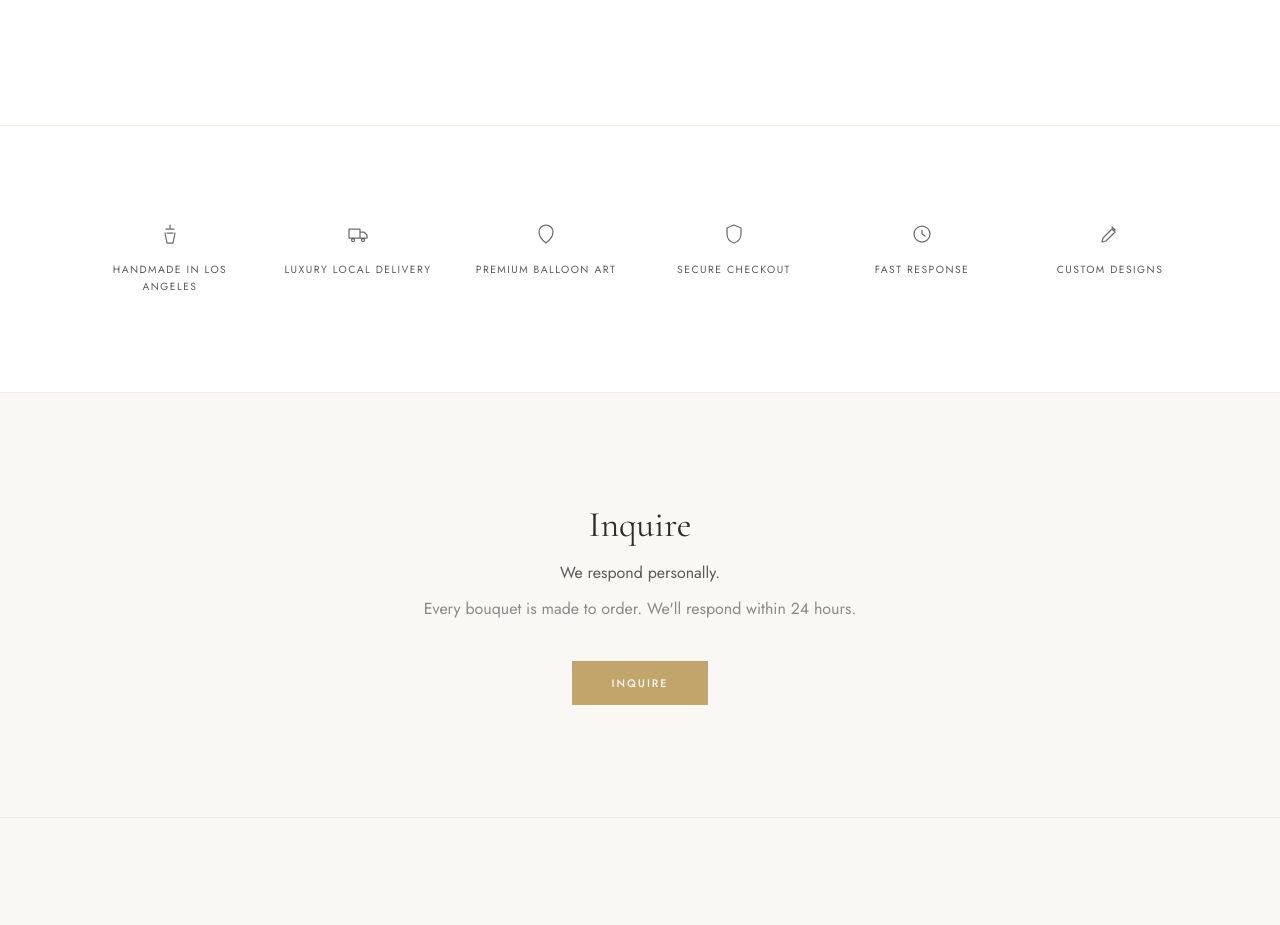
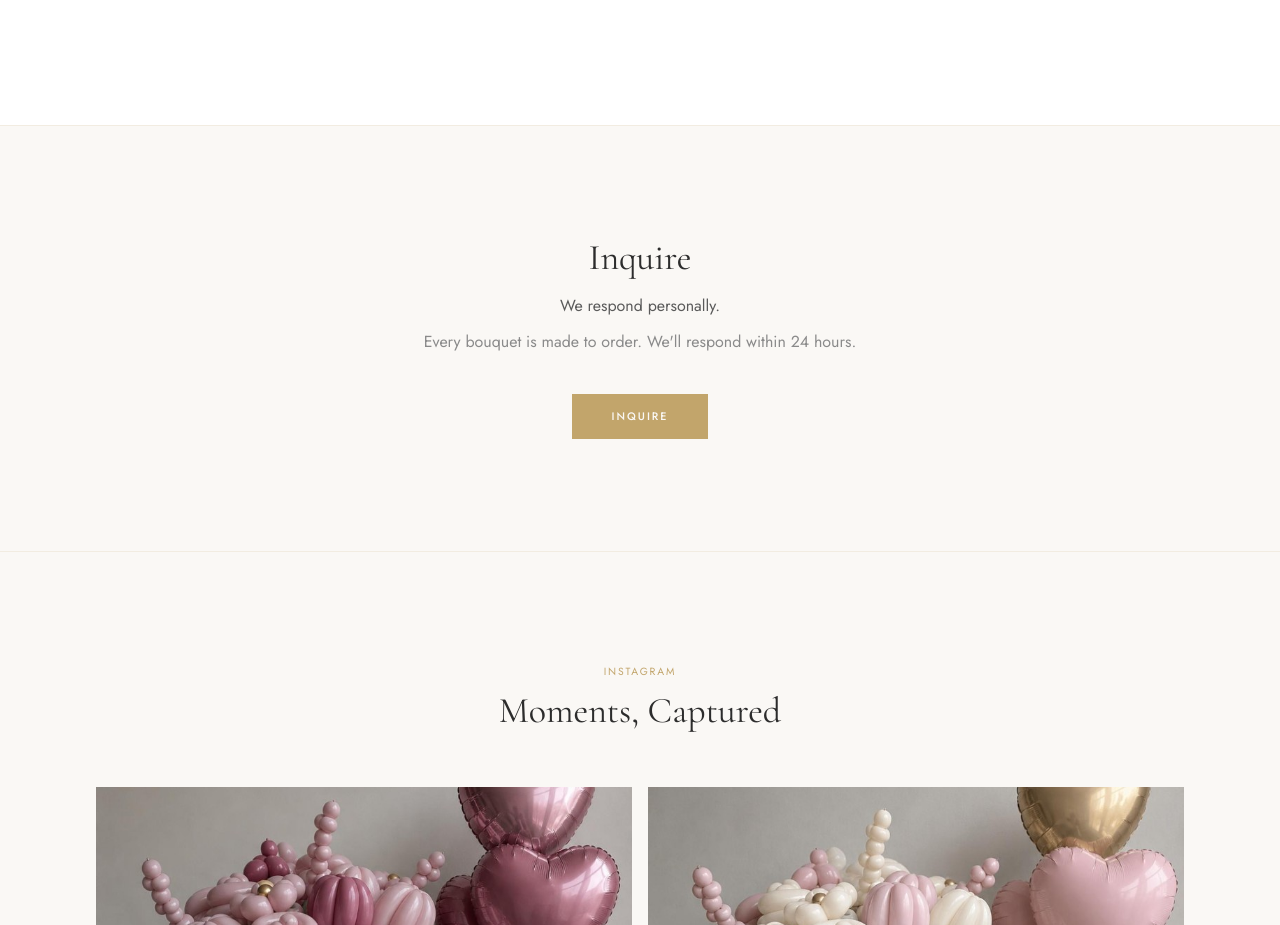
Before and after one commit to hjkim812812/balloons-by-h, a Next.js app: page / in a window 1280 px wide. Shown: the part 4800-5725 px from the top of the page. Built offline with nearby package versions, Linux system fonts and the light colour scheme; no server answers.

Commit message:
Remove trust badges section from homepage.

```diff
--- a/src/app/page.tsx
+++ b/src/app/page.tsx
@@ -15,8 +15,6 @@ import { JsonLd } from "@/components/JsonLd";
 import { ScrollReveal } from "@/components/ScrollReveal";
 
 import { Testimonials } from "@/components/Testimonials";
-
-import { TrustSection } from "@/components/TrustSection";
 
 import { SectionHeader } from "@/components/SectionHeader";
 
@@ -358,10 +356,6 @@ export default function HomePage() {
 
       <FaqSection />
 
-      <TrustSection />
-
-
-
       {/* CTA */}
 
       <section className="border-t border-champagne/15 bg-ivory py-20 sm:py-24 md:py-28">
```
